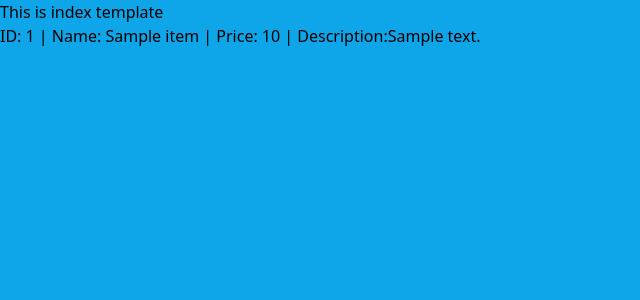
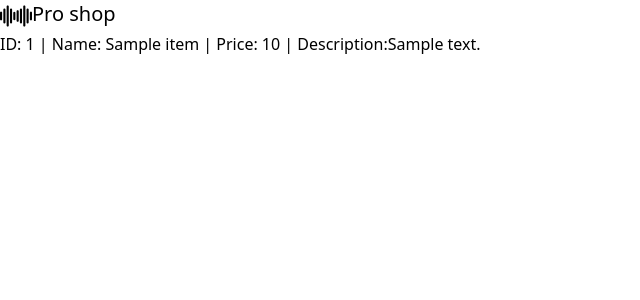
Before and after one commit to Onimum/python-shop, a Django app: template myshop/myapp/templates/index.html in a window 1280 px wide. Shown: the top 300 px of the page, without its empty margins (0-640 px from the left). Run offline with Django 5.2, Linux system fonts and the light colour scheme; the template is opened without the code that fills it: most values are stand-ins (such as "Sample title", 1, 10 or a date in 2020).

Commit message:
logo tailwind

```diff
--- a/myshop/myapp/static/styles.css
+++ b/myshop/myapp/static/styles.css
@@ -548,6 +548,18 @@ video {
   position: static;
 }
 
+.flex {
+  display: flex;
+}
+
+.h-8 {
+  height: 2rem;
+}
+
+.w-8 {
+  width: 2rem;
+}
+
 .bg-slate-500 {
   --tw-bg-opacity: 1;
   background-color: rgb(100 116 139 / var(--tw-bg-opacity));
@@ -557,3 +569,13 @@ video {
   --tw-bg-opacity: 1;
   background-color: rgb(14 165 233 / var(--tw-bg-opacity));
 }
+
+.text-lg {
+  font-size: 1.125rem;
+  line-height: 1.75rem;
+}
+
+.text-xl {
+  font-size: 1.25rem;
+  line-height: 1.75rem;
+}
--- a/myshop/myapp/templates/index.html
+++ b/myshop/myapp/templates/index.html
@@ -9,8 +9,19 @@
     <link rel="stylesheet" href="{% static '/styles.css' %}">
     <title>Document</title>
 </head>
-<body class="bg-sky-500">
-    <h1>This is index template</h1>
+<body>
+    <nav>
+        <div>
+            <div>
+                <div>
+                    <div class="flex">
+                        <img class="h-8 w-8" src="{% static '/images/sound-waves.png' %}" alt="logo">
+                        <span class="text-xl">Pro shop</span>
+                    </div>
+                </div>
+            </div>
+        </div>
+    </nav>
     <h4>
 <!--        <a href="/myapp/hello/{{item.id}}">-->
         {% for item in items %}
```
Also changed, not shown: myshop/myapp/static/images/sound-waves.png (added).
